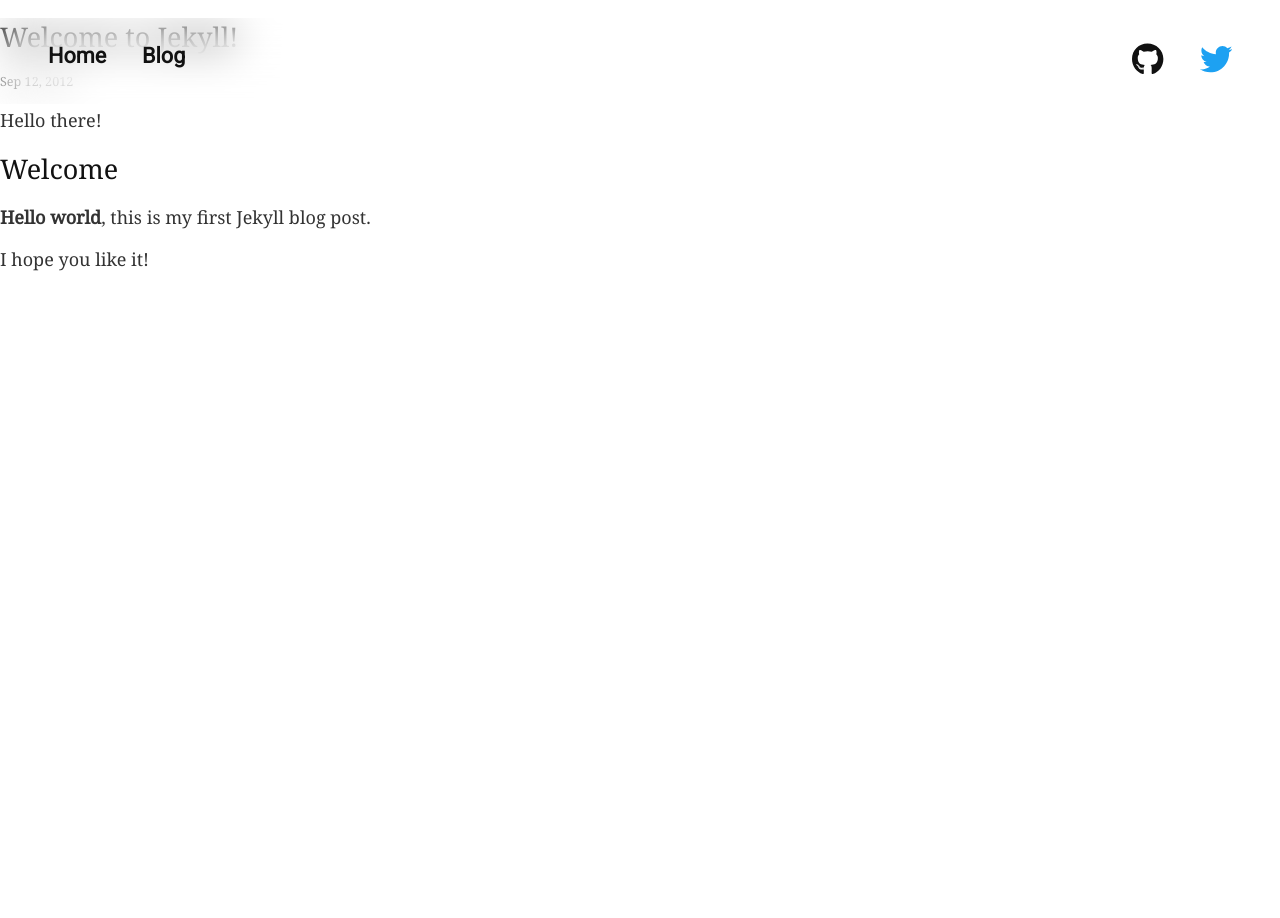
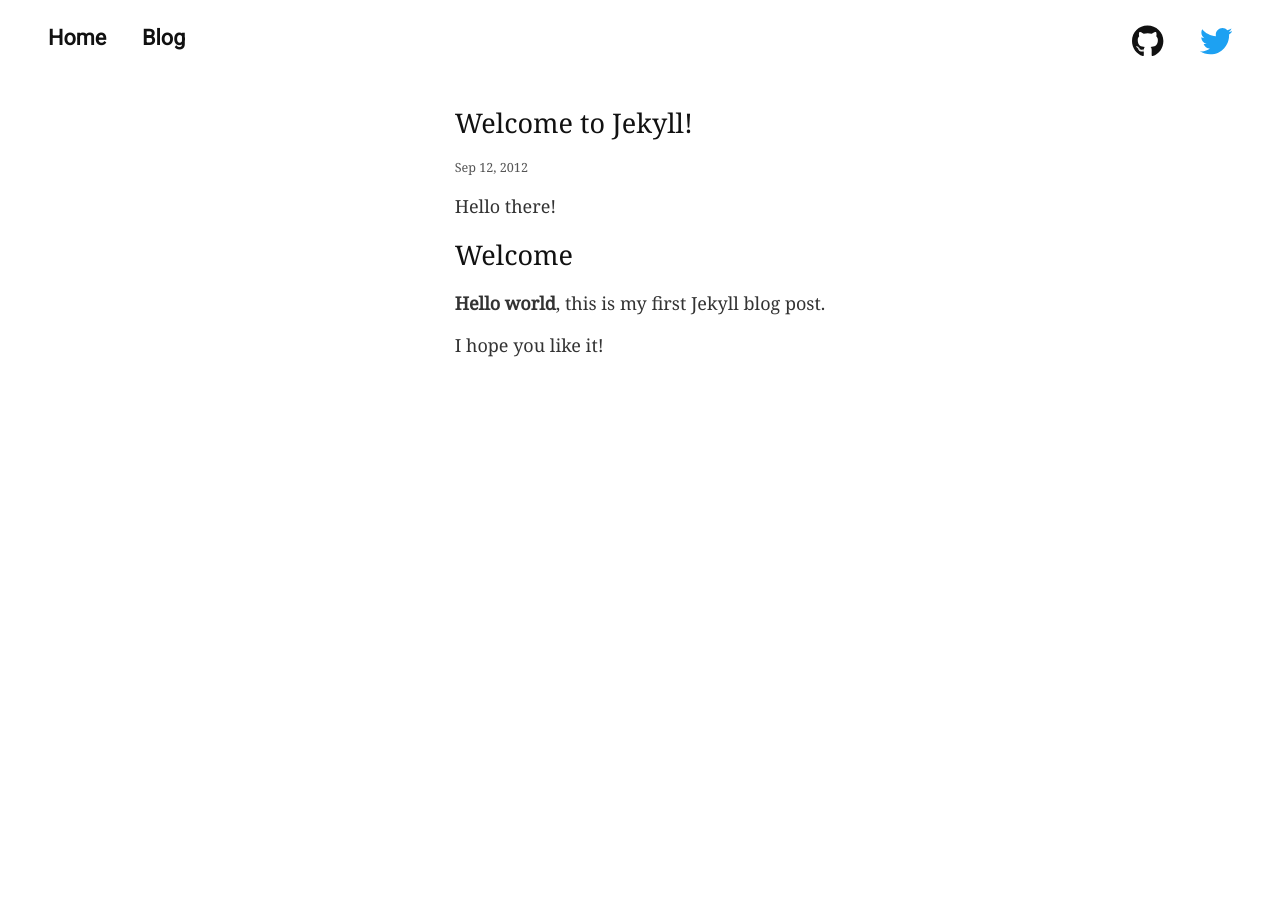
Before and after one commit to amzamora/amzamora.github.io, a Jekyll site: the page built from _posts/2012-09-12-how-to-write-a-blog.md, in a window 1280 px wide. Built offline with Jekyll 4.4.1, drawn with Linux system fonts in a browser that asks for light colours.

Commit message:
Added layout for post page

```diff
--- a/_layouts/post.html
+++ b/_layouts/post.html
@@ -1,8 +1,8 @@
 ---
 layout: default
 ---
-<article class="post h-entry" itemscope itemtype="http://schema.org/BlogPosting">
-
+<article class="post-page h-entry" itemscope itemtype="http://schema.org/BlogPosting">
+  <div class="wrapper">
     <header class="post-header">
       <h1 class="post-title p-name" itemprop="name headline">{{ page.title | escape }}</h1>
       <p class="post-meta">
@@ -24,4 +24,5 @@
     {%- endif -%}
 
     <a class="u-url" href="{{ page.url | relative_url }}" hidden></a>
+  </div>
 </article>
--- a/_sass/blog.scss
+++ b/_sass/blog.scss
@@ -10,7 +10,6 @@
   padding-left: 2.6rem;
   padding-right: 2.6rem;
   max-width: 600px;
-  float: right;
 }
 
 .post-list-item {
@@ -50,6 +49,7 @@
       .post-list {
         grid-column-start: 6;
         grid-column-end: 11;
+        padding: 0;
         max-width: initial;
       }
 
--- /dev/null
+++ b/_sass/post.scss
@@ -0,0 +1,22 @@
+.post-page {
+  padding-top: $header-height;
+  padding-left: 2.6rem;
+  padding-right: 2.6rem;
+
+  .wrapper {
+    max-width: 550px;
+    margin: auto;
+  }
+}
+
+@media only screen and (min-width: 1050px) {
+  .post-page {
+      display: grid;
+      grid-template-columns: repeat(12, 1fr);
+
+      .wrapper {
+        grid-column-start: 4;
+        grid-column-end: 10;
+      }
+  }
+}
--- a/assets/main.scss
+++ b/assets/main.scss
@@ -8,7 +8,8 @@
   "base",
   "header",
   "home",
-  "blog";
+  "blog",
+  "post";
 
 /* Import noto serif */
 @import url('https://fonts.googleapis.com/css2?family=Noto+Serif&display=swap');
```
Lines whose indentation alone changed are shown as unchanged.
